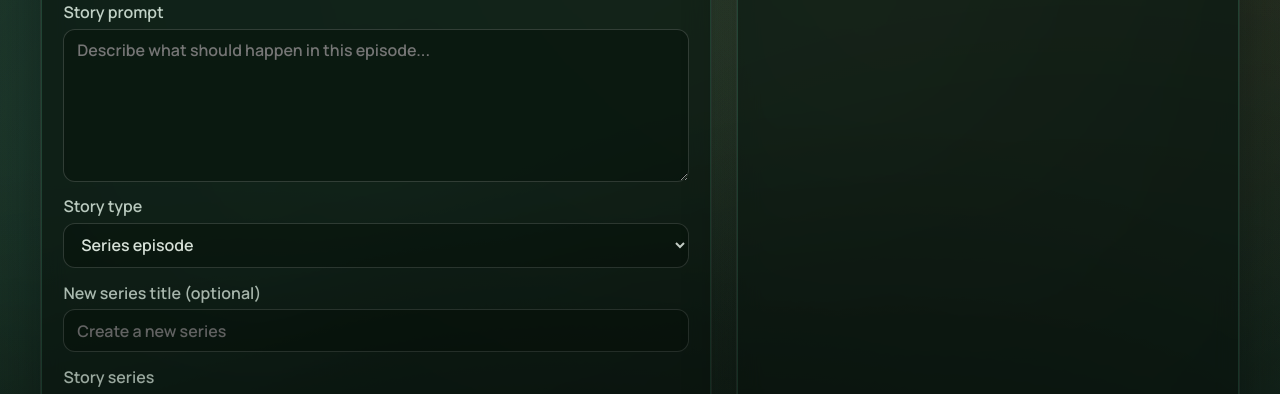
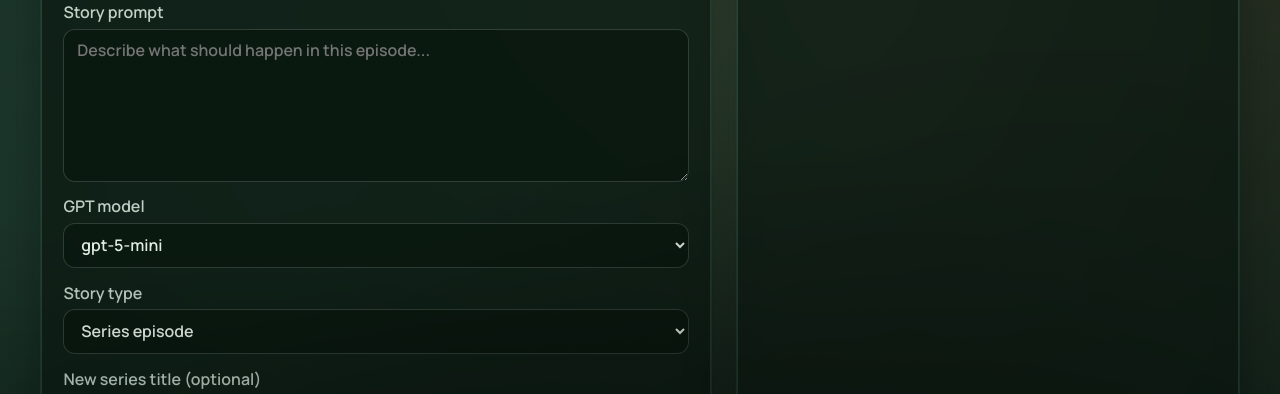
Before and after one commit to LeonvDetten/Automated_Multimedia_Storytelling, a FastAPI app: page / in a window 1280 px wide. Shown: the part 380-774 px from the top of the page. Run offline with FastAPI, Linux system fonts and the light colour scheme; data that the repository does not hold is empty; some libraries are stand-ins or nearby versions.

Commit message:
self-selected GPT model

```diff
--- a/app/core/config.py
+++ b/app/core/config.py
@@ -14,7 +14,6 @@ class Settings(BaseSettings):
     app_port: int = 8000
     database_url: str = "postgresql+psycopg://postgres:postgres@localhost:5432/storytelling"
     openai_api_key: str = ""
-    openai_model: str = ""
 
     model_config = SettingsConfigDict(env_file=".env", env_file_encoding="utf-8", extra="ignore")
 
--- a/app/models/episode.py
+++ b/app/models/episode.py
@@ -30,6 +30,7 @@ class Episode(Base):
     temperature: Mapped[float | None] = mapped_column(Float, nullable=True)
     max_output_tokens: Mapped[int | None] = mapped_column(Integer, nullable=True)
     temperature_applied: Mapped[bool | None] = mapped_column(Boolean, nullable=True)
+    model: Mapped[str | None] = mapped_column(String(64), nullable=True)
     status: Mapped[str] = mapped_column(String(32), nullable=False, default="draft", server_default="draft")
     created_at: Mapped[datetime] = mapped_column(DateTime(timezone=True), nullable=False, server_default=func.now())
 
--- a/app/repositories/episode_repository.py
+++ b/app/repositories/episode_repository.py
@@ -45,6 +45,7 @@ def create_episode(
     target_duration_sec: int,
     temperature: float | None,
     max_output_tokens: int | None,
+    model: str | None,
 ) -> Episode:
     """Create an episode and its character links in one transaction."""
 
@@ -60,6 +61,7 @@ def create_episode(
         target_duration_sec=target_duration_sec,
         temperature=temperature,
         max_output_tokens=max_output_tokens,
+        model=model,
         status="draft",
     )
     db.add(episode)
--- a/app/schemas/episode.py
+++ b/app/schemas/episode.py
@@ -1,8 +1,11 @@
 """Episode schema definitions."""
 
 from datetime import datetime
+from typing import Literal
 
 from pydantic import BaseModel, ConfigDict, Field
+
+StoryModel = Literal["gpt-4.1-mini", "gpt-4o-mini", "gpt-5-mini"]
 
 
 class EpisodeCreate(BaseModel):
@@ -16,6 +19,7 @@ class EpisodeCreate(BaseModel):
     target_duration_sec: int = Field(default=15, ge=5, le=120)
     temperature: float | None = Field(default=None, ge=0.0, le=1.5)
     max_output_tokens: int | None = Field(default=None, ge=50, le=4000)
+    model: StoryModel = "gpt-5-mini"
     title: str | None = None
     is_standalone: bool = False
 
@@ -36,6 +40,7 @@ class EpisodeRead(BaseModel):
     temperature: float | None
     max_output_tokens: int | None
     temperature_applied: bool | None
+    model: str | None
     status: str
     created_at: datetime
 
--- a/app/services/episode_service.py
+++ b/app/services/episode_service.py
@@ -71,6 +71,7 @@ def create_episode_and_job(db: Session, payload: EpisodeCreate, background_tasks
         target_duration_sec=payload.target_duration_sec,
         temperature=payload.temperature,
         max_output_tokens=payload.max_output_tokens,
+        model=payload.model,
     )
 
     job = create_job(db, episode.id, job_type="storygen")
--- a/app/services/job_service.py
+++ b/app/services/job_service.py
@@ -33,7 +33,6 @@ def run_storygen_job(job_id: int) -> None:
 
     settings = get_settings()
     api_key = settings.openai_api_key
-    model = settings.openai_model
 
     with SessionLocal() as db:
         job = get_job(db, job_id)
@@ -45,7 +44,7 @@ def run_storygen_job(job_id: int) -> None:
             update_job_state(db, job_id, status="failed", progress_pct=100, step="missing episode", error_message="Episode not found.")
             return
 
-        if not api_key or not model:
+        if not api_key:
             update_job_state(
                 db,
                 job_id,
@@ -61,7 +60,8 @@ def run_storygen_job(job_id: int) -> None:
         update_job_state(db, job_id, status="running", progress_pct=10, step="building context")
 
         payload = _payload_from_episode(db, episode)
-        client = OpenAIClient(api_key=api_key, model=model)
+        model_name = episode.model or "gpt-5-mini"
+        client = OpenAIClient(api_key=api_key, model=model_name)
 
         try:
             update_job_state(db, job_id, status="running", progress_pct=45, step="calling model")
--- a/app/static/css/app.css
+++ b/app/static/css/app.css
@@ -406,6 +406,11 @@ a {
   letter-spacing: 0.06em;
 }
 
+.status-pill--failed {
+  background: rgba(255, 125, 125, 0.2);
+  color: var(--error);
+}
+
 .prompt-block {
   white-space: pre-wrap;
   background: rgba(8, 18, 12, 0.8);
--- a/app/templates/episode_detail.html
+++ b/app/templates/episode_detail.html
@@ -13,6 +13,7 @@
   <p><strong>Theme:</strong> {{ episode.theme.label if episode.theme else "No theme" }}</p>
   <p><strong>Continuation from:</strong> {{ episode.continuation_from_episode_id or "None" }}</p>
   <p><strong>Target duration:</strong> {{ episode.target_duration_sec }} seconds</p>
+  <p><strong>Model:</strong> {{ episode.model or "Auto" }}</p>
   <p><strong>Temperature:</strong> {{ episode.temperature if episode.temperature is not none else "Auto" }}</p>
   <p>
     <strong>Temperature applied:</strong>
--- a/app/templates/episodes_list.html
+++ b/app/templates/episodes_list.html
@@ -10,7 +10,7 @@
   <article class="panel episode-card">
     <div class="episode-header">
       <h3 class="episode-card-title">{{ item.title }}</h3>
-      <span class="status-pill">{{ item.status }}</span>
+      <span class="status-pill {% if item.status == 'failed' %}status-pill--failed{% endif %}">{{ item.status }}</span>
     </div>
 
     <p class="episode-meta">
@@ -22,6 +22,7 @@
       {% if item.theme %}
       · Theme: {{ item.theme.label }}
       {% endif %}
+      · Model: {{ item.model or "Auto" }}
     </p>
 
     <div class="episode-characters">
--- a/app/templates/index.html
+++ b/app/templates/index.html
@@ -27,6 +27,15 @@
       <label>
         Story prompt
         <textarea name="user_prompt" rows="6" required placeholder="Describe what should happen in this episode..."></textarea>
+      </label>
+
+      <label>
+        GPT model
+        <select name="model">
+          <option value="gpt-4.1-mini">gpt-4.1-mini</option>
+          <option value="gpt-4o-mini">gpt-4o-mini</option>
+          <option value="gpt-5-mini" selected>gpt-5-mini</option>
+        </select>
       </label>
 
       <label>
@@ -121,7 +130,7 @@
         <a class="recent-link" href="/web/episodes/{{ item.id }}">
           <span class="recent-title">{{ item.title }}</span>
           <span class="recent-meta">
-            <span class="status-pill">{{ item.status }}</span>
+            <span class="status-pill {% if item.status == 'failed' %}status-pill--failed{% endif %}">{{ item.status }}</span>
             {% if item.series_id %}
             <span class="recent-episode">Episode {{ item.episode_number }}</span>
             {% endif %}
@@ -132,6 +141,7 @@
               Standalone
               {% endif %}
             </span>
+            <span class="recent-model">Model: {{ item.model or "Auto" }}</span>
           </span>
         </a>
       </li>
--- a/app/web/routes.py
+++ b/app/web/routes.py
@@ -295,6 +295,7 @@ def create_episode_from_form(
     target_duration_sec: int = Form(15),
     temperature: str = Form("0.8"),
     max_output_tokens: str = Form("800"),
+    model: str = Form("gpt-5-mini"),
     title: str = Form(""),
 ) -> HTMLResponse:
     """Handle form submission and return a polling job-status partial."""
@@ -316,6 +317,7 @@ def create_episode_from_form(
         target_duration_sec=target_duration_sec,
         temperature=float(temperature) if temperature else None,
         max_output_tokens=int(max_output_tokens) if max_output_tokens else None,
+        model=model,
         title=title or None,
         is_standalone=standalone_flag,
     )
```
Also changed, not shown: alembic/versions/0005_add_episode_model.py (added, +21 -0 lines), 1 other file.
